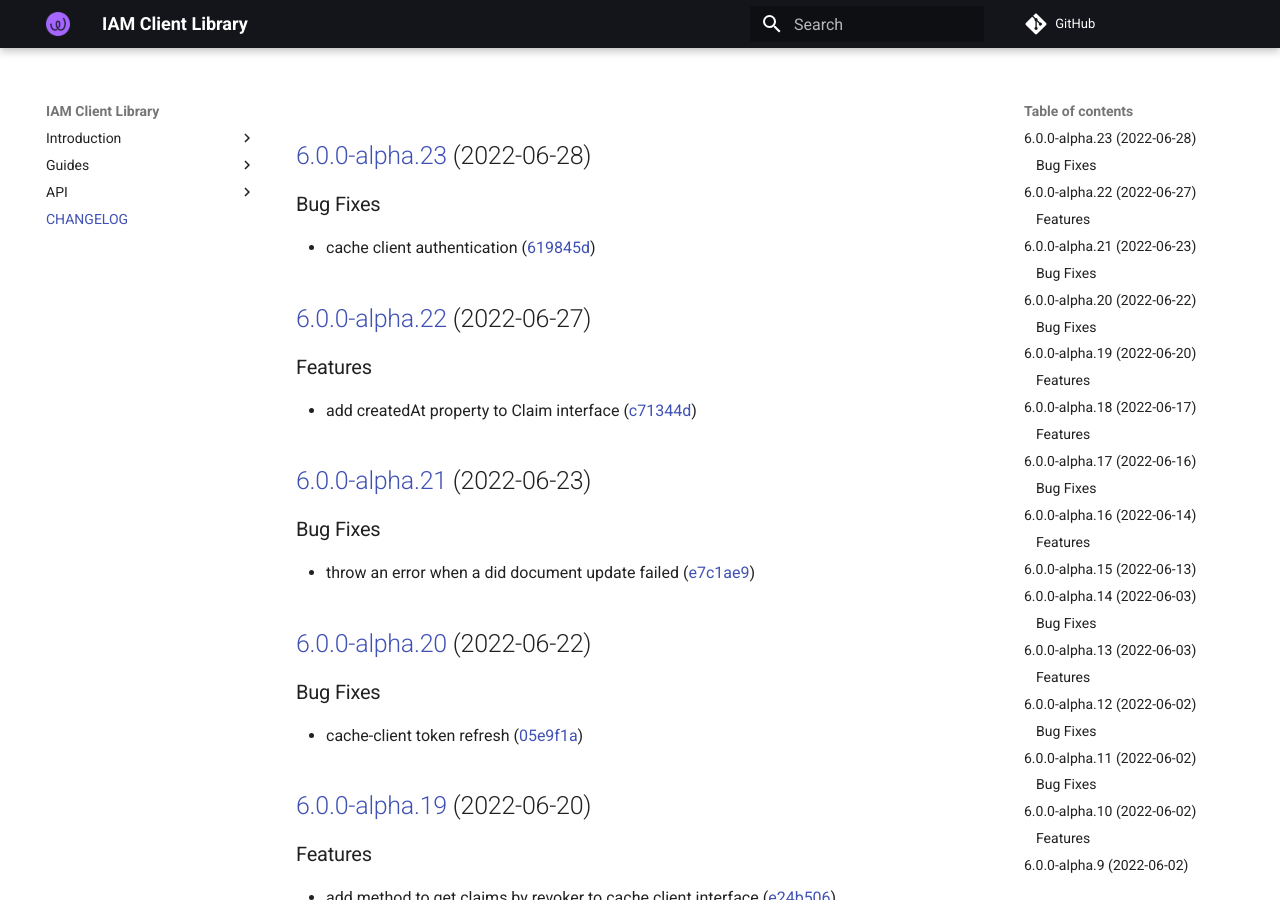
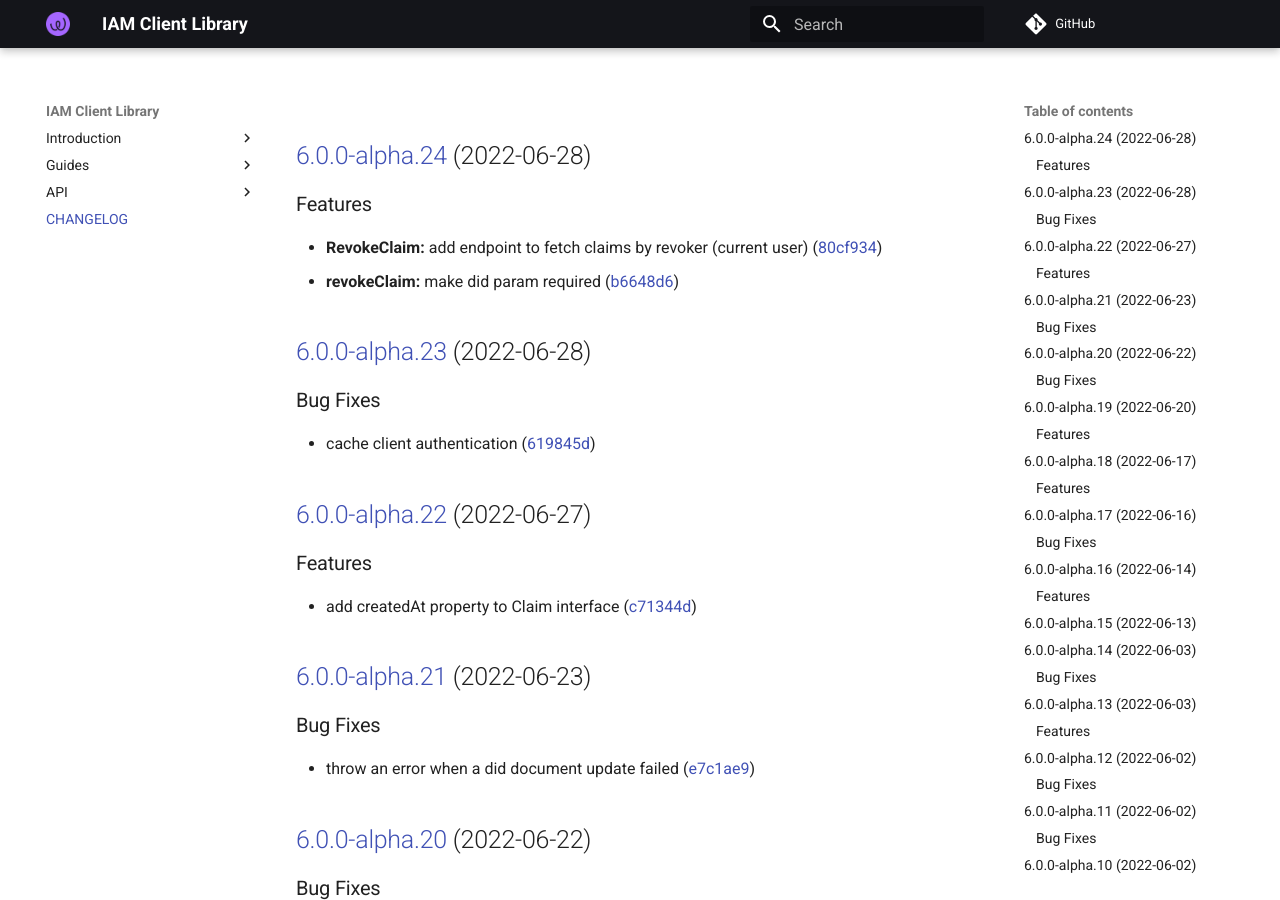
Before and after one commit to energywebfoundation/iam-client-lib, an MkDocs documentation site: the page built from docs/CHANGELOG.md, in a window 1280 px wide and 900 px high. Built offline with MkDocs 1.6.1 and Material for MkDocs 9.7.7, drawn with Linux system fonts in a browser that asks for light colours; comment, search, counter and statistics services are not loaded.

Commit message:
chore(release): 6.0.0-alpha.24 [skip ci]
## [6.0.0-alpha.24](https://github.com/energywebfoundation/iam-client-lib/compare/v6.0.0-alpha.23...v6.0.0-alpha.24) (2022-06-28)

### Features

* **RevokeClaim:** add endpoint to fetch claims by revoker (current user) ([80cf934](https://github.com/energywebfoundation/iam-client-lib/commit/80cf93485d7f53460ab5df78b37f40fe5eedb4c7))
* **revokeClaim:** make did param required ([b6648d6](https://github.com/energywebfoundation/iam-client-lib/commit/b6648d6549b569fb6a74ccaba8b5c5b970ce7806))

```diff
--- a/docs/CHANGELOG.md
+++ b/docs/CHANGELOG.md
@@ -1,3 +1,11 @@
+## [6.0.0-alpha.24](https://github.com/energywebfoundation/iam-client-lib/compare/v6.0.0-alpha.23...v6.0.0-alpha.24) (2022-06-28)
+
+
+### Features
+
+* **RevokeClaim:** add endpoint to fetch claims by revoker (current user) ([80cf934](https://github.com/energywebfoundation/iam-client-lib/commit/80cf93485d7f53460ab5df78b37f40fe5eedb4c7))
+* **revokeClaim:** make did param required ([b6648d6](https://github.com/energywebfoundation/iam-client-lib/commit/b6648d6549b569fb6a74ccaba8b5c5b970ce7806))
+
 ## [6.0.0-alpha.23](https://github.com/energywebfoundation/iam-client-lib/compare/v6.0.0-alpha.22...v6.0.0-alpha.23) (2022-06-28)
 
 
--- a/package.json
+++ b/package.json
@@ -1,6 +1,6 @@
 {
   "name": "iam-client-lib",
-  "version": "6.0.0-alpha.23",
+  "version": "6.0.0-alpha.24",
   "description": "Library for Decentralized Identity and Access Management",
   "main": "dist/index.js",
   "module": "dist/index.esm.js",
```
